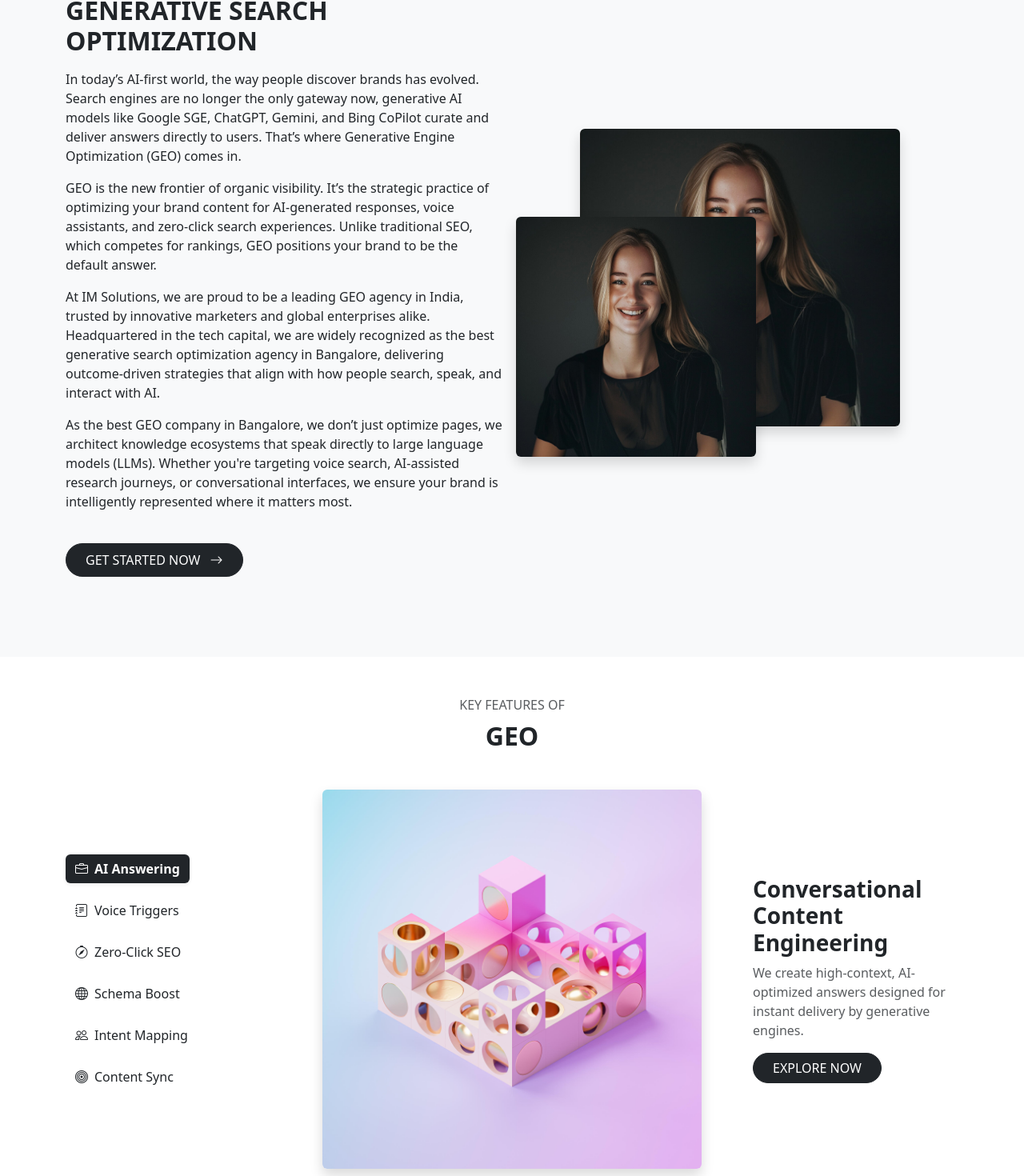
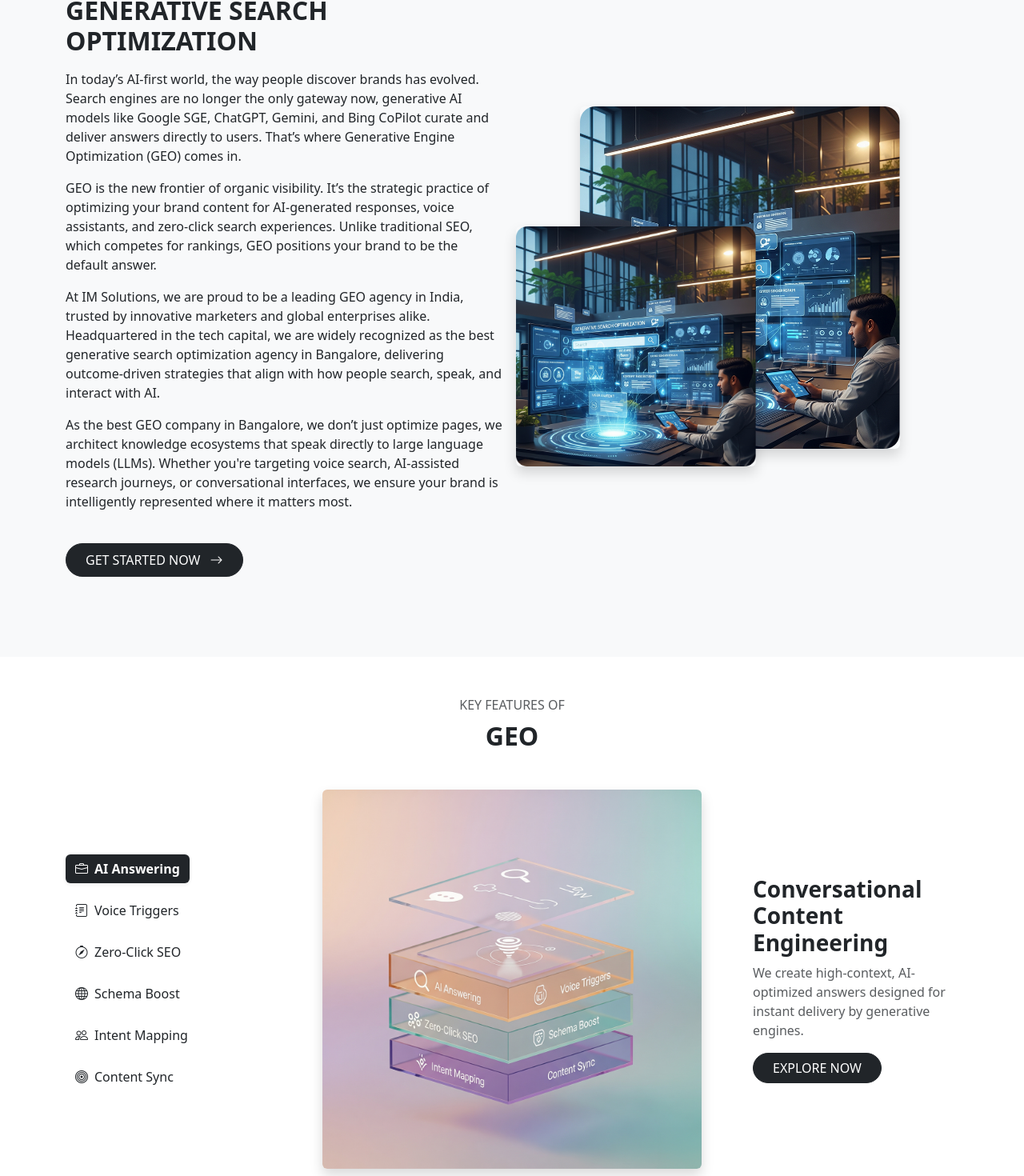
Before and after one commit to ravikaushik151/im-services-latest, a Next.js app: page /service/generative-search-optimization-services-in-bangalore in a window 1280 px wide. Shown: the part 927-2397 px from the top of the page at 80% size. Built offline with nearby package versions, Linux system fonts and the light colour scheme.

Commit message:
geo service

```diff
--- a/src/data/geo.js
+++ b/src/data/geo.js
@@ -4,7 +4,7 @@
       id: 1,
       heading: "India's Most Trusted Generative Search Optimization (GEO) Agency",
       subheading: 'From discovery to dominance—drive AI visibility with a premium GEO strategy tailored for tomorrow’s search.',
-      image: '/img/slider1.jpg',
+      image: '/img/slide-1.png',
       cta: 'Unlock Your Brand’s GEO Potential',
       cta2: 'Unlock Your Brand’s GEO Potential',
       ctaLink: '#',
@@ -13,7 +13,7 @@
       id: 2,
       heading: "India's Most Trusted Generative Search Optimization (GEO) Agency",
       subheading: 'From discovery to dominance—drive AI visibility with a premium GEO strategy tailored for tomorrow’s search.',
-      image: '/img/slider2.jpg',
+      image: '/img/slide-2.png',
       cta: 'Unlock Your Brand’s GEO Potential',
       cta2: 'Unlock Your Brand’s GEO Potential',
       ctaLink: '#',
@@ -22,7 +22,7 @@
       id: 3,
       heading: "India's Most Trusted Generative Search Optimization (GEO) Agency",
       subheading: 'From discovery to dominance—drive AI visibility with a premium GEO strategy tailored for tomorrow’s search.',
-      image: '/img/slider3.jpg',
+      image: '/img/slide-3.png',
       cta: 'Unlock Your Brand’s GEO Potential',
       cta2: 'Unlock Your Brand’s GEO Potential',
       ctaLink: '#',
@@ -42,15 +42,15 @@
     </p>
     <p>As the best GEO company in Bangalore, we don’t just optimize pages, we architect knowledge ecosystems that speak directly to large language models (LLMs). Whether you're targeting voice search, AI-assisted research journeys, or conversational interfaces, we ensure your brand is intelligently represented where it matters most.</p>
     `,
-    imageBack: '/img/about.jpeg',
-    imageFront: '/img/about.jpeg',
+    imageBack: '/img/3.png',
+    imageFront: '/img/3.png',
   },
   serviceTabs: [
     {
       id: 1,
       title: 'AI Answering',
       icon: 'bi-briefcase',
-      image: '/img/abstruct.jpg',
+      image: '/img/IM-1.png',
       heading: 'Conversational Content Engineering',
       subtitle: '',
       text: ' We create high-context, AI-optimized answers designed for instant delivery by generative engines.',
@@ -59,7 +59,7 @@
       id: 2,
       title: 'Voice Triggers',
       icon: 'bi-journal-text',
-      image: '/img/abstruct.jpg',
+      image: '/img/IM-1.png',
       heading: 'Voice & Prompt Optimization',
       subtitle: '',
       text: 'Your content is structured for voice-first triggers and conversational retrieval.',
@@ -68,7 +68,7 @@
       id: 3,
       title: 'Zero-Click SEO',
       icon: 'bi-compass',
-      image: '/img/abstruct.jpg',
+      image: '/img/IM-1.png',
       heading: 'Zero-Click SERP Strategy',
       subtitle: '',
       text: 'We position your brand to appear as the preferred result—no clicks required.',
@@ -77,7 +77,7 @@
       id: 4,
       title: 'Schema Boost',
       icon: 'bi-globe',
-      image: '/img/abstruct.jpg',
+      image: '/img/IM-1.png',
       heading: 'Structured Data Enhancement',
       subtitle: '',
       text: 'Advanced use of schema, JSON-LD, and AI-recognizable markup boosts your digital presence across platforms.',
@@ -86,7 +86,7 @@
       id: 5,
       title: 'Intent Mapping',
       icon: 'bi-people',
-      image: '/img/abstruct.jpg',
+      image: '/img/IM-1.png',
       heading: 'Generative Intent Mapping',
       subtitle: '',
       text: ' Matching your brand’s knowledge with user intent across LLM-driven platforms.',
@@ -95,7 +95,7 @@
       id: 6,
       title: 'Content Sync',
       icon: 'bi-bullseye',
-      image: '/img/abstruct.jpg',
+      image: '/img/IM-1.png',
       heading: 'Cross-Engine Consistency',
       subtitle: '',
       text: ' Ensuring your brand narrative is uniformly represented across ChatGPT, Gemini, Bing Copilot, and more.',
@@ -110,19 +110,19 @@
     {
       id: 'what-every-brand-leader-should-know-in-2025',
       title: 'Generative Search in India: What Every Brand Leader Should Know in 2025',
-      image: '/img/blog1.jpg',
+      image: '/img/OB1.png',
       category: '',
     },
     {
       id: 'why-geo-is-essential-for-ai-driven-search-engines',
       title: 'Beyond SEO: Why GEO Is Essential for AI-Driven Search Engines',
-      image: '/img/blog1.jpg',
+      image: '/img/OB2.png',
       category: '',
     },
     {
       id: 'how-geo-agencies-in-india-are-redefining-organic-visibility-for-the-ai-era',
       title: 'How GEO Agencies in India Are Redefining Organic Visibility for the AI Era',
-      image: '/img/blog1.jpg',
+      image: '/img/OB3.png',
       category: '',
     },
   ],
@@ -178,49 +178,49 @@
       title: 'GEO Strategy for Enterprises',
       subtitle: ' Multi-platform visibility planning for brands scaling across AI-first markets.',
       tag: '',
-      image: '/img/slider-img-03.jpg',
+      image: '/img/a1.png',
       link: 'service'
     },
     {
       title: 'GEO Copywriting & NLP Content',
       subtitle: 'Conversational copy and long-form content built to rank and respond.',
       tag: '',
-      image: '/img/slider-img-03.jpg',
+      image: '/img/a2.png',
       link: 'service'
     },
     {
       title: 'GEO for Local & Hyperlocal Discovery',
       subtitle: 'Make your brand voice-search-ready and location-intelligent.',
       tag: '',
-      image: '/img/slider-img-03.jpg',
+      image: '/img/a3.png',
       link: 'service'
     },
     {
       title: 'GEO for eCommerce & Product Visibility',
       subtitle: 'Optimize product metadata and AI-accessible microcopy.',
       tag: '',
-      image: '/img/slider-img-03.jpg',
+      image: '/img/a4.png',
       link: 'service'
     },
     {
       title: 'Technical GEO Integration',
       subtitle: 'Schema, crawl flow, site speed, and AI response mapping.',
       tag: '',
-      image: '/img/slider-img-03.jpg',
+      image: '/img/a5.png',
       link: 'service'
     },
     {
       title: 'GEO Workshops & Leadership Sprints',
       subtitle: 'Executive-level learning programs tailored for CMOs and digital heads.',
       tag: '',
-      image: '/img/slider-img-03.jpg',
+      image: '/img/a6.png',
       link: 'service'
     },
     {
       title: 'Workshops & Team Enablement',
       subtitle: 'GEO onboarding for CMOs, content heads, and in-house teams.',
       tag: '',
-      image: '/img/slider-img-03.jpg',
+      image: '/img/a7.png',
       link: 'service'
     },
   ]
```
